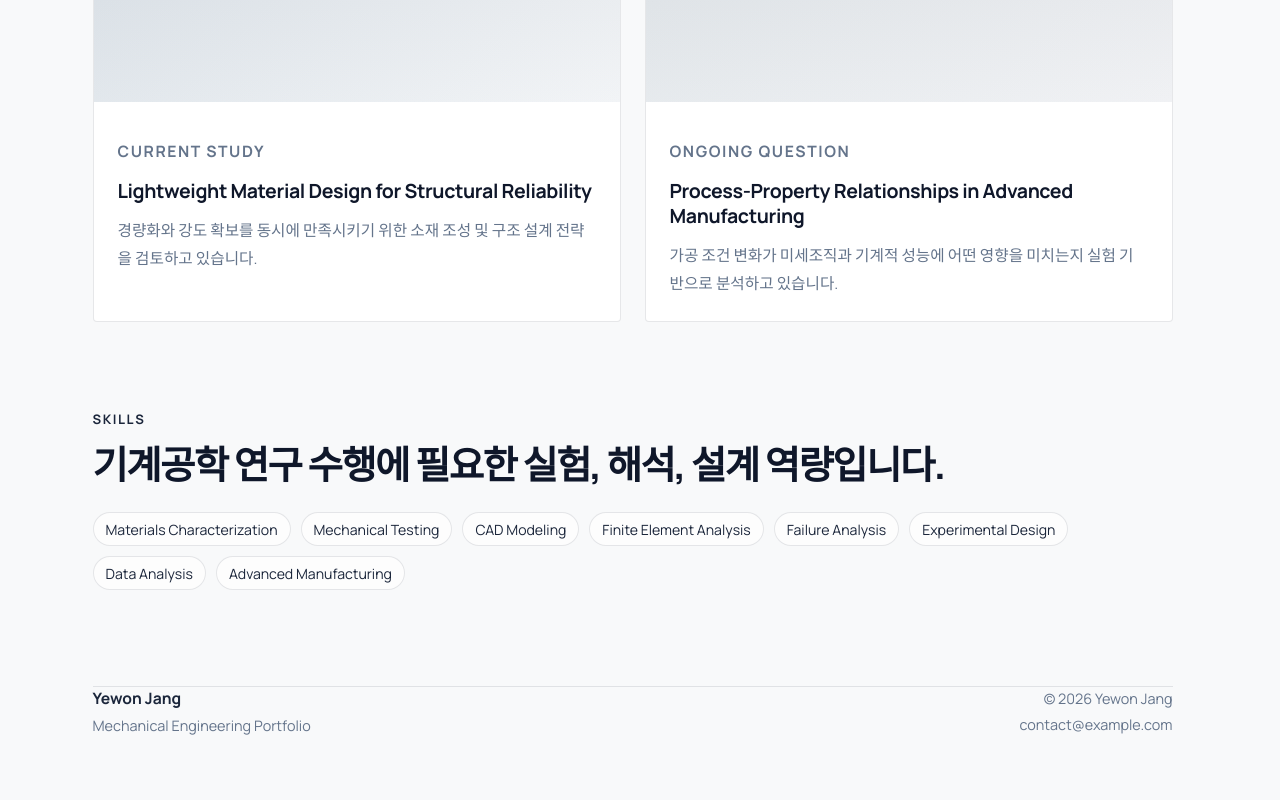
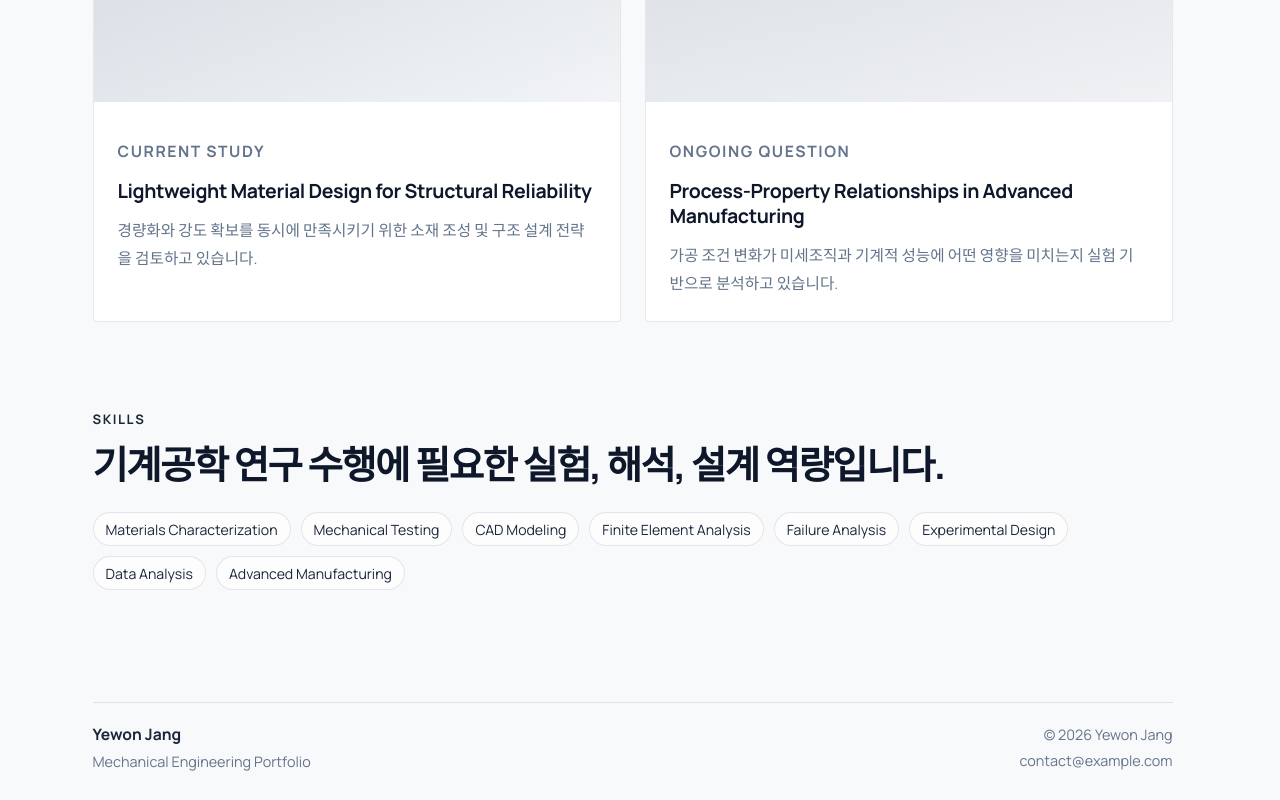
Before and after one commit to minwoo1119/yewon-jang, a Next.js app in the folder frontend/: page / in a window 1280 px wide. Shown: the part 1337-2137 px from the top of the page. Before the commit the page ends 2101 px from the top, so only its background shows below. Built offline with nearby package versions, Linux system fonts and the light colour scheme.

Commit message:
fix: 푸터 여백 수정

```diff
--- a/frontend/src/app/page.module.css
+++ b/frontend/src/app/page.module.css
@@ -171,7 +171,7 @@
 .main {
   display: grid;
   gap: 88px;
-  padding: 48px 0 96px;
+  padding: 48px 0 112px;
 }
 
 .main > * {
@@ -537,7 +537,7 @@
   display: flex;
   align-items: center;
   justify-content: space-between;
-  padding: 0 0 28px;
+  padding: 20px 0 28px;
   font-size: 0.9rem;
   color: var(--text-muted);
   border-top: 1px solid var(--border-subtle);
```
